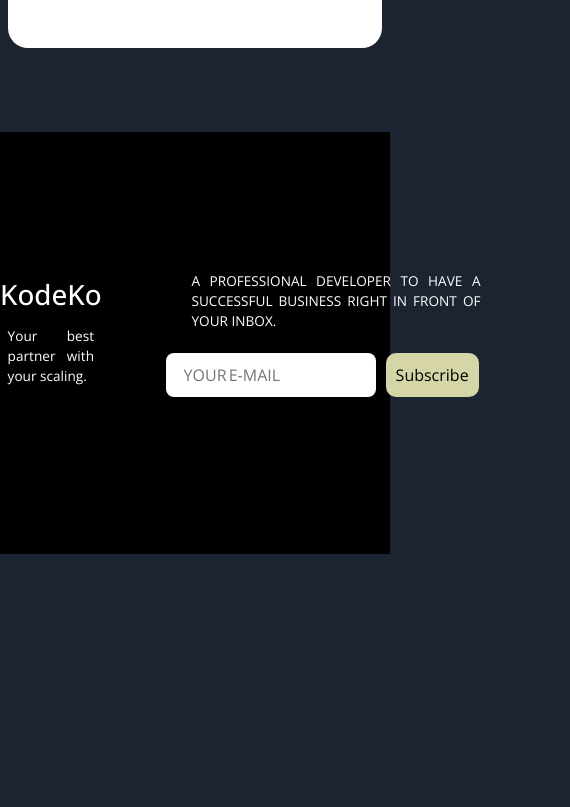
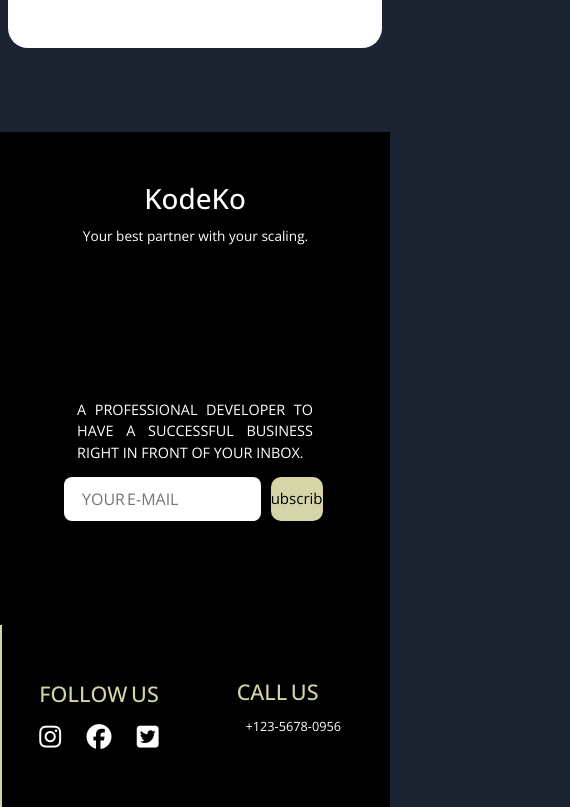
Before and after one commit to hnsnl15/headhunting_site_AHM, a React (Vite) app: page / in a window 390 px wide. Shown: the part 6270-7077 px from the top of the page, 570 px wide, since content can reach past the window. Before the commit the page ends 6824 px from the top, so only its background shows below. Built offline with nearby package versions, Linux system fonts and the light colour scheme.

Commit message:
Footer responsiveness for testing, I need some recommendation on with colors and layout.

```diff
--- a/css/contact.css
+++ b/css/contact.css
@@ -1,7 +1,6 @@
 @import url("https://fonts.googleapis.com/css2?family=Comfortaa:wght@300;400;500;600;700&family=Homemade+Apple&family=Open+Sans:ital,wght@0,300;0,400;0,500;0,600;0,700;0,800;1,300;1,400;1,500;1,600;1,700;1,800&display=swap");
 * {
   margin: 0;
-  -webkit-box-sizing: border-box;
   box-sizing: border-box;
   padding: 0;
 }
@@ -9,15 +8,8 @@
 form.contact {
   height: 100vh;
   width: 100vw;
-  display: -webkit-box;
-  display: -ms-flexbox;
   display: flex;
-  -webkit-box-orient: vertical;
-  -webkit-box-direction: normal;
-      -ms-flex-direction: column;
   flex-direction: column;
-  -webkit-box-align: center;
-      -ms-flex-align: center;
   align-items: center;
 }
 
@@ -26,12 +18,7 @@
 }
 
 form.contact .container .form-input {
-  display: -webkit-box;
-  display: -ms-flexbox;
   display: flex;
-  -webkit-box-orient: vertical;
-  -webkit-box-direction: normal;
-      -ms-flex-direction: column;
   flex-direction: column;
   gap: 2rem;
   background-color: white;
@@ -49,15 +36,8 @@
 
 form.contact .container .form-design {
   background-color: none;
-  display: -webkit-box;
-  display: -ms-flexbox;
   display: flex;
-  -webkit-box-orient: vertical;
-  -webkit-box-direction: normal;
-      -ms-flex-direction: column;
   flex-direction: column;
   gap: 5rem;
-  -webkit-box-pack: center;
-      -ms-flex-pack: center;
   justify-content: center;
 }
--- a/css/settings.css
+++ b/css/settings.css
@@ -1,19 +1,14 @@
 @import url("https://fonts.googleapis.com/css2?family=Comfortaa:wght@300;400;500;600;700&family=Homemade+Apple&family=Open+Sans:ital,wght@0,300;0,400;0,500;0,600;0,700;0,800;1,300;1,400;1,500;1,600;1,700;1,800&display=swap");
 * {
   margin: 0;
-  -webkit-box-sizing: border-box;
   box-sizing: border-box;
   padding: 0;
 }
 
 .settings-editToggle {
   background-color: white;
-  display: -webkit-box;
-  display: -ms-flexbox;
   display: flex;
   width: 70vw;
-  -webkit-box-pack: end;
-      -ms-flex-pack: end;
   justify-content: end;
   color: black;
 }
@@ -21,11 +16,7 @@
 .settings {
   width: 100vw;
   min-height: 80vh;
-  display: -webkit-box;
-  display: -ms-flexbox;
   display: flex;
-  -webkit-box-pack: center;
-      -ms-flex-pack: center;
   justify-content: center;
 }
 
@@ -40,25 +31,14 @@
 }
 
 .settings .container .settings-header div.name {
-  display: -webkit-box;
-  display: -ms-flexbox;
   display: flex;
-  -webkit-box-orient: vertical;
-  -webkit-box-direction: normal;
-      -ms-flex-direction: column;
   flex-direction: column;
-  -webkit-box-pack: center;
-      -ms-flex-pack: center;
   justify-content: center;
   gap: 5px;
 }
 
 .settings .container .settings-header div.name div {
-  display: -webkit-box;
-  display: -ms-flexbox;
   display: flex;
-  -webkit-box-pack: justify;
-      -ms-flex-pack: justify;
   justify-content: space-between;
   border-bottom: 1px solid black;
 }
@@ -80,12 +60,7 @@
 }
 
 .settings .container .settings-header .toggle {
-  display: -webkit-box;
-  display: -ms-flexbox;
   display: flex;
-  -webkit-box-orient: vertical;
-  -webkit-box-direction: normal;
-      -ms-flex-direction: column;
   flex-direction: column;
   gap: 1rem;
 }
@@ -102,11 +77,7 @@
   height: 30px;
   background-color: #1B2430;
   border-radius: 5rem;
-  display: -webkit-box;
-  display: -ms-flexbox;
   display: flex;
-  -webkit-box-align: center;
-      -ms-flex-align: center;
   align-items: center;
   padding: 1px;
   border: 1px solid #1B2430;
@@ -122,14 +93,11 @@
   height: 28px;
   border-radius: 50%;
   background-color: #f8ec03;
-  -webkit-transform: translateX(0);
   transform: translateX(0);
-  -webkit-transition: 0.5s;
   transition: 0.5s;
 }
 
 .settings .container .settings-header .toggle .editText {
-  -webkit-transform: translateY(-20px);
   transform: translateY(-20px);
   color: black;
 }
--- a/css/style.css
+++ b/css/style.css
@@ -345,9 +345,12 @@
 }
 
 .footer-navigation {
-  background: #000000;
-  height: 50vh;
+  background: #000;
+  width: 100vw;
+  height: 60vh;
+  margin: 0 auto;
   display: flex;
+  flex-wrap: wrap;
 }
 
 .footer-navigation div {
@@ -396,13 +399,52 @@
   transition: all 200ms ease-in-out;
 }
 
+.footer-navigation .footer-contact-container form button span {
+  font-size: 94%;
+}
+
 .footer-navigation .footer-contact-container form button:hover {
   background: rgba(43, 93, 146, 0.4);
   color: #fff;
 }
 
 .footer-navigation .footer-social-container {
-  background: lightblue;
+  border-left: #D6D5A8 2px solid;
+  display: flex;
+  flex-wrap: wrap;
+}
+
+.footer-navigation .footer-social-container div {
+  min-width: 50%;
+  display: grid;
+  place-content: center;
+}
+
+.footer-navigation .footer-social-container div h4 {
+  color: #D6D5A8;
+}
+
+.footer-navigation .footer-social-container .social-logos {
+  display: grid;
+  gap: 10px;
+}
+
+.footer-navigation .footer-social-container .social-logos span {
+  display: flex;
+  justify-content: space-between;
+}
+
+.footer-navigation .footer-social-container .social-logos span i {
+  font-size: 25px;
+}
+
+.footer-navigation .footer-social-container .company-contact-info {
+  display: grid;
+  gap: 2px;
+}
+
+.footer-navigation .footer-social-container .company-contact-info p {
+  font-size: 15px;
 }
 
 @media screen and (max-width: 776px) {
@@ -472,6 +514,31 @@
     margin: 0 auto;
     min-width: 65%;
   }
+  .footer-navigation {
+    flex-direction: column;
+    height: 80vh;
+  }
+  .footer-navigation .footer-logo-container {
+    place-items: center;
+  }
+  .footer-navigation .footer-contact-container {
+    gap: 10px;
+  }
+  .footer-navigation .footer-contact-container p {
+    width: 100%;
+    padding: 0 auto;
+    margin: 0 auto;
+    transform: scale(0.9);
+  }
+  .footer-navigation .footer-contact-container form {
+    width: 100%;
+  }
+  .footer-navigation .footer-contact-container form input {
+    width: 75%;
+  }
+  .footer-navigation .footer-contact-container form button {
+    width: 20%;
+  }
 }
 
 @media screen and (max-width: 1055px) {
--- a/index.html
+++ b/index.html
@@ -24,6 +24,7 @@
     <script type="module" src="/src/main.jsx"></script>
     <!-- JavaScript Bundle with Popper -->
     <script src="https://cdn.jsdelivr.net/npm/bootstrap@5.2.0-beta1/dist/js/bootstrap.bundle.min.js" integrity="sha384-pprn3073KE6tl6bjs2QrFaJGz5/SUsLqktiwsUTF55Jfv3qYSDhgCecCxMW52nD2" crossorigin="anonymous"></script>
+    <script src="https://kit.fontawesome.com/8f2796485d.js" crossorigin="anonymous"></script>
 
 </body>
 
--- a/src/components/Front Page/Footer.jsx
+++ b/src/components/Front Page/Footer.jsx
@@ -20,7 +20,19 @@
         </div>
 
         <div className='footer-social-container'>
+           <div className='social-logos'>
+                <h4>FOLLOW US</h4>
+                <span>
+                    <i class="fa-brands fa-instagram" id='ig'></i>
+                    <i class="fa-brands fa-facebook" id='fb'></i>
+                    <i class="fa-brands fa-twitter-square" id='twitter'></i>
+                </span>
+           </div>
 
+           <div className='company-contact-info'>
+                <h4>CALL US</h4>
+                <p>+123-5678-0956</p>
+           </div>
         </div>
     </footer>
   )
--- a/style.scss
+++ b/style.scss
@@ -341,9 +341,12 @@
 
 // FOOTER RULESET
 .footer-navigation {
-    background: #000000;
-    height: 50vh;
+    background: #000;
+    width: 100vw;
+    height: 60vh;
+    margin: 0 auto;
     display: flex;
+    flex-wrap: wrap;
 
     div {
         flex: 1;
@@ -383,6 +386,9 @@
                 background: $secondary-color;
                 border: transparent solid 2px;
                 transition: all 200ms ease-in-out;
+                span {
+                    font-size: 94%;
+                }
                 &:hover {
                     background: rgba(43, 93, 146, 0.4);
                     color: #fff;
@@ -392,7 +398,35 @@
     }
 
     .footer-social-container {
-        background: lightblue;
+        border-left: $secondary-color 2px solid;
+        display: flex;
+        flex-wrap: wrap;
+        div {
+            min-width: 50%;
+            display: grid;
+            place-content: center;
+            h4 {
+                color: $secondary-color;
+            }
+        }
+        .social-logos {
+            display: grid;
+            gap: 10px;
+            span {
+                display: flex;
+                justify-content: space-between;
+                i {
+                    font-size: 25px;
+                }
+            }
+        }
+        .company-contact-info {
+            display: grid;
+            gap: 2px;
+            p {
+                font-size: 15px;
+            }
+        }
     }
 }
 
@@ -475,6 +509,31 @@
             }
         }
     }
+    .footer-navigation {
+        flex-direction: column;
+        height: 80vh;
+        .footer-logo-container {
+            place-items: center;
+        }
+        .footer-contact-container {
+            gap: 10px;
+            p {
+                width: 100%;
+                padding: 0 auto;
+                margin: 0 auto;
+                transform: scale(.9);
+            }
+            form {
+                width: 100%;
+                input {
+                    width: 75%;
+                }
+                button {
+                    width: 20%;
+                }
+            }
+        }
+    }
 }
 @media screen and (max-width: 1055px) {
     .our-mission-text {
```
Lines whose indentation alone changed are shown as unchanged.
